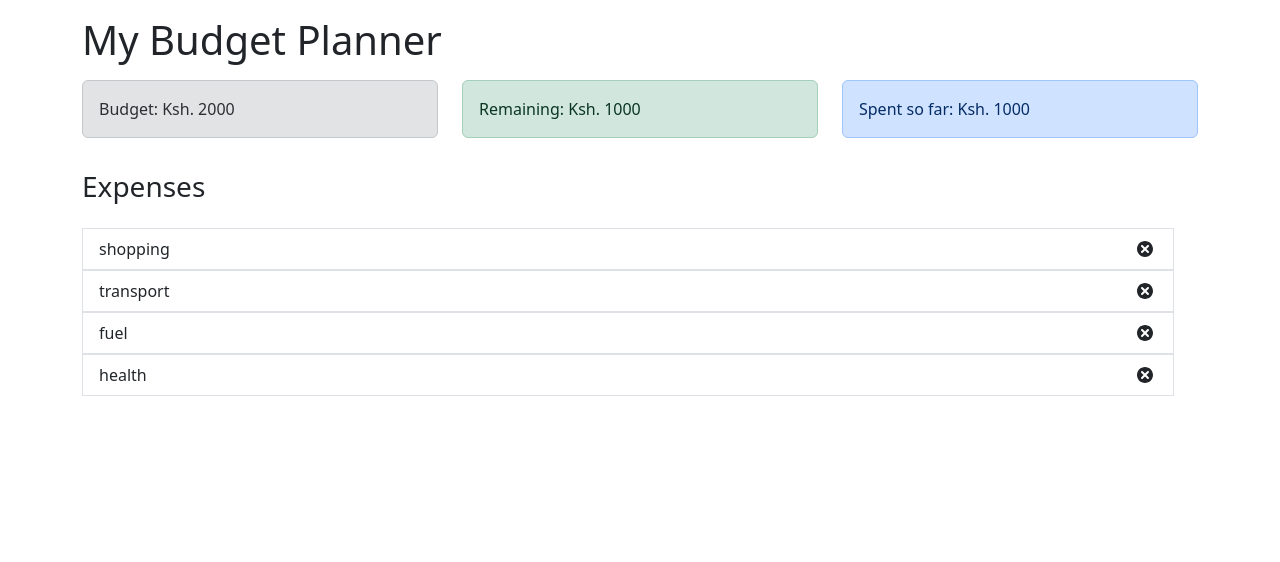
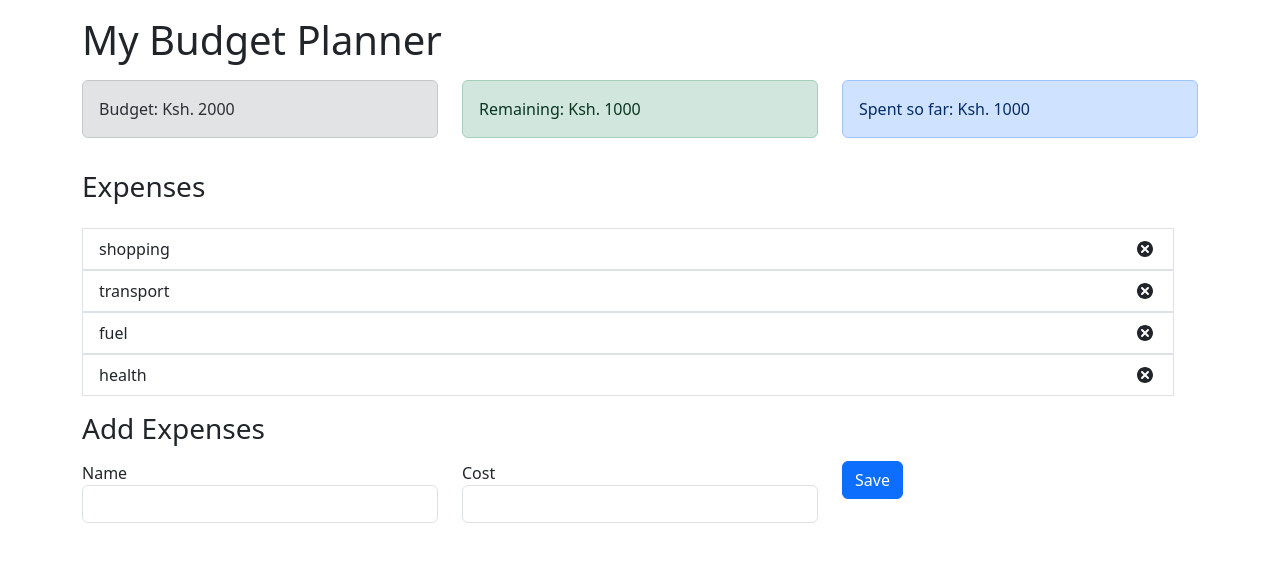
Before and after one commit to elsieatieno/budget-app, a React (Create React App) app: page / in a window 1280 px wide. Shown: the top 562 px of the page. Built offline with nearby package versions, Linux system fonts and the light colour scheme.

Commit message:
wrapped with context

```diff
--- a/src/App.js
+++ b/src/App.js
@@ -4,9 +4,12 @@
 import Remaining from "./components/Remaining";
 import Spent from "./components/Spent";
 import ExpenseList from "./components/ExpenseList";
+import AddForm from "./components/AddForm";
+import { AppProvider } from "./components/AppContext";
 
 function App() {
   return (
+  <AppProvider>
    <div className="container">
     <h1 className="mt-3">My Budget Planner</h1>
 
@@ -28,8 +31,14 @@
         </div>
        </div>
     </div>
+    <h3 className="mt-3">Add Expenses</h3>
+    <div className="row mt-3">
+      <div className="col-sm">
+        <AddForm />
+      </div>
+    </div>
    </div>
-
+   </AppProvider>
   );
 }
 
```
